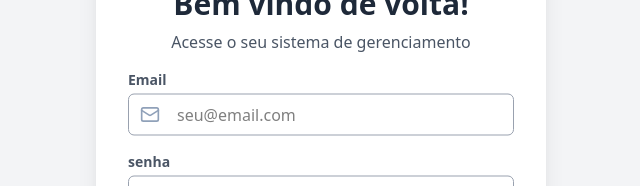
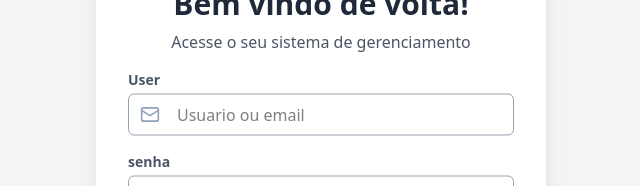
Before and after one commit to Leleo1337/Clothing_CRUD_frontend, a React (Vite) app: page / in a window 1280 px wide. Shown: the part 254-440 px from the top of the page, without its empty margins (319-959 px from the left). Built offline with nearby package versions, Linux system fonts and the light colour scheme; no server answers.

Commit message:
feat:: formData now accepts name

```diff
--- a/src/pages/Login.tsx
+++ b/src/pages/Login.tsx
@@ -4,6 +4,7 @@ import { AuthContext } from '../context/authContext';
 import { toast } from 'react-toastify';
 
 const defaultFormData = {
+	name: '',
 	email: '',
 	password: '',
 };
@@ -15,6 +16,13 @@ export default function Login() {
 
 	function handleChange(e: any) {
 		const { name, value } = e.target;
+
+		if (name === 'identifier') {
+			const key = value.includes('@') ? 'email' : 'name';
+
+			setFormData((prev) => ({ ...prev, [key]: value }));
+		}
+
 		setFormData((prev) => ({ ...prev, [name]: value }));
 	}
 
@@ -43,18 +51,18 @@ export default function Login() {
 					<div className='flex flex-col gap-1'>
 						<label
 							className='font-semibold text-gray-600 text-sm'
-							htmlFor='email'
+							htmlFor='identifier'
 						>
-							Email
+							User
 						</label>
 						<div className='relative'>
 							<input
 								type='text'
-								name='email'
-								id='email'
+								name='identifier'
+								id='identifier'
 								autoComplete='off'
 								className='w-full border border-gray-400 rounded-md pl-12 py-2'
-								placeholder='seu@email.com'
+								placeholder='Usuario ou email'
 								onChange={handleChange}
 							/>
 							<Mail className='absolute left-3 top-1/2 transform -translate-y-1/2 text-slate-400 w-5 h-5' />
@@ -106,7 +114,7 @@ export default function Login() {
 					</div>
 					<div>
 						<button
-                     type='button'
+							type='button'
 							onClick={handleSubmit}
 							className='flex items-center justify-center w-full bg-gray-700 text-white py-3 font-semibold rounded-md hover:bg-gray-800 cursor-pointer'
 						>
```
